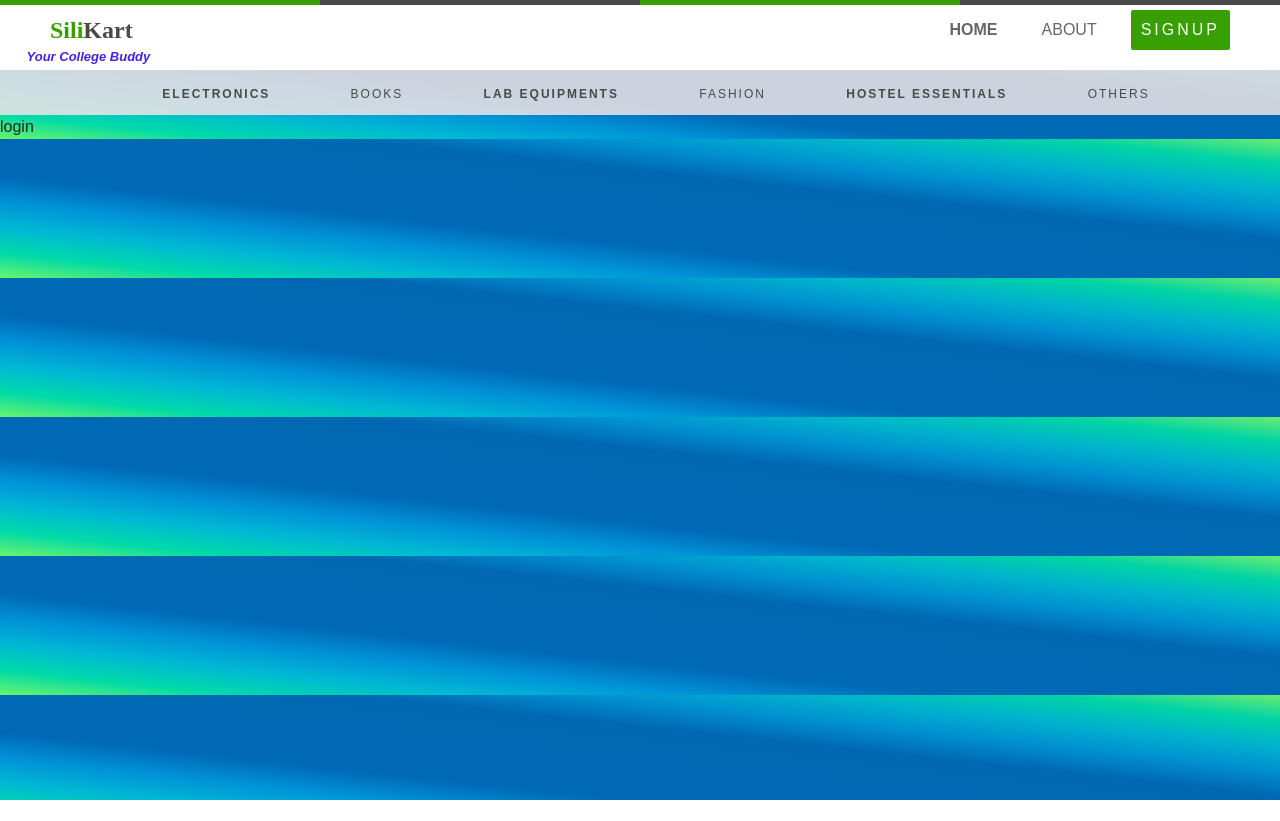
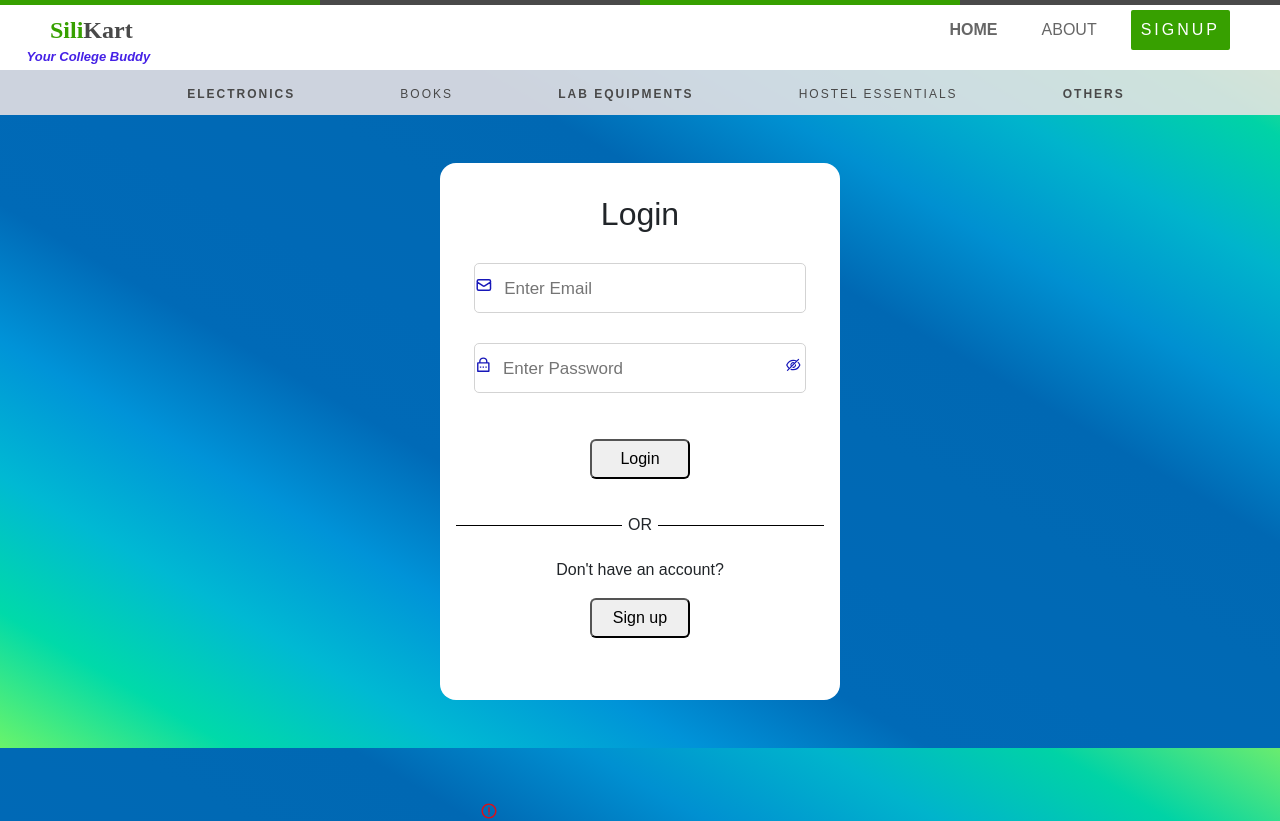
Before and after one commit to partha6686/silikart-client, a React (Create React App) app: page /auth/login in a window 1280 px wide. Before the commit the page ends 800 px from the top, so only its background shows below. Built offline with nearby package versions, Linux system fonts and the light colour scheme; no server answers.

Commit message:
login and seller changes

```diff
--- a/src/Css/Navbar.css
+++ b/src/Css/Navbar.css
@@ -119,6 +119,7 @@
   {
     position: sticky;
     top: 0;
+    z-index: 1000;
   }
   @media(max-width:700px)
   {
--- /dev/null
+++ b/src/Css/Seller.css
@@ -0,0 +1,56 @@
+.form-box {
+  position: relative;
+  top: 80px;
+  max-width: 600px;
+  margin: auto;
+  padding: 30px;
+  background: #fffbfb;
+  border: 10px solid #f2f2f2;
+  border-radius: 30px;
+}
+
+h1,
+p {
+  text-align: center;
+}
+
+input,
+textarea {
+  width: 100%;
+}
+/* .pic
+{
+  color: white;
+  float: right;
+  position: relative;
+  right: 30px;
+} */
+.tv {
+  color: white;
+  position: relative;
+  top: 50px;
+  justify-content: center;
+  text-align: center;
+}
+.profi button {
+  position: relative;
+  top: 140px;
+  left: 10px;
+  /* width: 40px;
+  height: 20px; */
+  color: rgb(252, 252, 252);
+  background-color: rgb(34, 190, 238);
+  border-radius: 5px;
+  text-decoration: none;
+  padding: 5px;
+}
+.profi button b {
+  color: rgb(10, 10, 10);
+  text-decoration: none;
+}
+.form-group textarea {
+  height: 90px;
+}
+button b {
+  text-decoration: none;
+}
--- a/src/components/common/Navbar.js
+++ b/src/components/common/Navbar.js
@@ -1,8 +1,8 @@
 import React, { useEffect, useState } from "react";
 import '../../Css/Navbar.css';
+import { GiHamburgerMenu } from 'react-icons/gi'
 import { Link, Navigate } from 'react-router-dom';
 import { useNavigate } from "react-router-dom";
-import { GiHamburgerMenu } from 'react-icons/gi';
 
 const Navbar = () => {
   const [user, setUser] = useState({});
@@ -17,7 +17,22 @@ const Navbar = () => {
 
   }
   const fetchUser = async () => {
-
+    const url = `${host}/api/auth/info`;
+    const response = await fetch(url, {
+      method: "GET",
+      headers: {
+        'Content-type': 'application/json',
+        'auth-token': localStorage.getItem('token')
+      }
+    });
+    // console.log(localStorage.getItem('token'));
+    if (response.status === 200) {
+      const json = await response.json();
+      setUser(json);
+      console.log(json);
+    } else {
+      setUser({});
+    }
   }
   useEffect(() => {
     fetchUser();
@@ -34,11 +49,10 @@ const Navbar = () => {
 
           </div>
           <div className="right">
-          {/* <div className="right"> */}
             <ul>
               <li><Link to="/"><b>HOME</b></Link></li>
               <li><Link to="/about">ABOUT</Link></li>
-              {user._id ? <li><Link to="/auth/login" onClick={handleLogout} >Logout</Link></li> : <li><Link to="/auth/signup">SignUp</Link></li>}
+              {localStorage.getItem('token') ? <li><Link to="/auth/login" onClick={handleLogout} >Logout</Link></li> : <li><Link to="/auth/signup">SignUp</Link></li>}
             </ul>
             <div className="burger">
               <GiHamburgerMenu size="32px" />
@@ -47,13 +61,12 @@ const Navbar = () => {
         </div>
         <div className="bottom_nav">
           <ul>
-            <li><Link to="#"></Link></li>
+            <li><a href="#"></a></li>
             <li><Link to="/products/electronics"><b>Electronics</b></Link></li>
             <li><Link to="/products/books">Books</Link></li>
             <li><Link to="/products/lab"><b>Lab Equipments</b></Link></li>
-            <li><Link to="/products/fashion">Fashion</Link></li>
-            <li><Link to="/products/hostel"><b>Hostel Essentials</b></Link></li>
-            <li><Link to="/products/others">Others</Link></li>
+            <li><Link to="/products/hostel">Hostel Essentials</Link></li>
+            <li><Link to="/products/others"><b>Others</b></Link></li>
             <li><Link to="#"></Link></li>
           </ul>
 
--- a/src/components/common/ProductPage.js
+++ b/src/components/common/ProductPage.js
@@ -1,13 +1,39 @@
-import React from 'react'
-import ProductCard from './ProductCard';
-import '../../Css/ProductCard.css'
+import React, { useEffect, useState } from "react";
+import { useHistory, useParams, useNavigate } from "react-router-dom";
+import ProductCard from "./ProductCard";
+import "../../Css/ProductCard.css";
 const ProductPage = () => {
-    return (
-        <div className='product_card_container'>
-            productpage
+  const { category } = useParams();
+  const [data, setData] = useState([]);
+  const navigate = useNavigate();
 
-        </div>
-    )
-}
+  const host = "http://localhost:3300";
+  const fetchProducts = async () => {
+    const url = `${host}/api/products/category/${category}`;
+    const response = await fetch(url, {
+      method: "GET",
+      headers: {
+        "Content-type": "application/json",
+        "auth-token": localStorage.getItem("token"),
+      },
+    });
+    // console.log(localStorage.getItem('token'));
+    const json = await response.json();
+    setData(json);
+  };
+  useEffect(() => {
+    if (!localStorage.getItem("token")) {
+      navigate("/auth/login");
+    }
+    fetchProducts();
+  }, [category]);
+  return (
+    <div className="product_card_container">
+      {data.map((note) => (
+        <ProductCard key={note._id} data={note} />
+      ))}
+    </div>
+  );
+};
 
-export default ProductPage
+export default ProductPage;
--- a/src/pages/Login.js
+++ b/src/pages/Login.js
@@ -1,11 +1,152 @@
-import React from 'react'
+import React, { useState } from "react";
+// import UnderLine from "../common/UnderLine";
+import { HiOutlineMail } from "react-icons/hi";
+import { RiLockPasswordLine } from "react-icons/ri";
+import { AiOutlineEye, AiOutlineEyeInvisible } from "react-icons/ai";
+import { BiErrorCircle } from "react-icons/bi";
+import { Link, useNavigate } from "react-router-dom";
+import "../Css/Auth.css";
 
 const Login = () => {
-    return (
-        <div>
-            login
+  const host = "http://localhost:3300";
+  const [error, setError] = useState();
+  const [loginError, setLoginError] = useState({});
+  const [user, setUser] = useState({
+    email: "",
+    password: "",
+  });
+  const [showPassword, setShowPassword] = useState(false);
+  let navigate = useNavigate();
+  /**********************************************/
+  const formValidator = () => {
+    if (
+      !/[a-zA-Z0-9]+[\.]?([a-zA-Z0-9]+)?[\@][a-z]{3,9}[\.][a-z]{2,5}/g.test(
+        user.email
+      )
+    ) {
+      setError(true);
+    } else {
+      setError(false);
+    }
+  };
+
+  /***********************************************/
+  const handleSubmit = async (e) => {
+    e.preventDefault();
+    formValidator();
+    if (!error) {
+      const url = `${host}/api/auth/login`;
+      const response = await fetch(url, {
+        method: "POST",
+        headers: {
+          "Content-Type": "application/json",
+        },
+        body: await JSON.stringify({
+          email: user.email,
+          password: user.password,
+        }),
+      });
+      // eslint-disable-next-line
+      const json = await response.json();
+      console.log(json);
+      if (response.status === 200) {
+        await localStorage.setItem("token", json.authToken);
+        console.log(localStorage.getItem("token"));
+        // fetchUser();
+        //Redirect
+        navigate("/");
+      } else {
+        setLoginError(json);
+        console.log(loginError);
+      }
+    }
+  };
+
+  /***********************************************/
+  const handleChange = (e) => {
+    setUser({ ...user, [e.target.name]: e.target.value });
+    formValidator();
+  };
+
+  /***********************************************/
+
+  return (
+    <div className="auth">
+      {loginError && (
+        <p className="input-error">
+          <BiErrorCircle size="18px" />
+          {loginError.errors}
+        </p>
+      )}
+      <h2>Login</h2>
+
+      <form onSubmit={handleSubmit}>
+        <div style={{ position: "relative" }}>
+          <div className="input-div">
+            <HiOutlineMail size="22px" className="icon" />
+            <input
+              type="text"
+              name="email"
+              placeholder="Enter Email"
+              vlaue={user.email}
+              onChange={handleChange}
+            />
+            <br />
+          </div>
+
+          {user.email &&
+          /[a-zA-Z0-9]+[\.]?([a-zA-Z0-9]+)?[\@][a-z]{3,9}[\.][a-z]{2,5}/g.test(
+            user.email
+          ) === false ? (
+            <p className="input-error">
+              <BiErrorCircle size="18px" /> Enter a Valid email address
+            </p>
+          ) : (
+            <p></p>
+          )}
         </div>
-    )
-}
+        <div className="input-div">
+          <RiLockPasswordLine size="22px" className="icon" />
+          <input
+            type={!showPassword ? "password" : "text"}
+            name="password"
+            placeholder="Enter Password"
+            value={user.password}
+            onChange={handleChange}
+          />
+          {showPassword ? (
+            <AiOutlineEye
+              size="22px"
+              className="pass-icon"
+              onClick={() => {
+                setShowPassword(!showPassword);
+              }}
+            />
+          ) : (
+            <AiOutlineEyeInvisible
+              size="22px"
+              className="pass-icon"
+              onClick={() => {
+                setShowPassword(!showPassword);
+              }}
+            />
+          )}
+          <br />
+        </div>
+        <div className="btn-div">
+          <button className="button-fill">Login</button>
+        </div>
+      </form>
+      <div className="btn-div">
+        <hr />
+        <span>OR</span>
+        <p>Don't have an account?</p>
+        <Link to="/auth/signup">
+          <button className="button-outline">Sign up</button>
+        </Link>
+      </div>
+    </div>
+  );
+};
 
-export default Login
+export default Login;
--- a/src/pages/Seller.js
+++ b/src/pages/Seller.js
@@ -1,4 +1,6 @@
-import React from 'react'
+import React, { useState } from 'react'
+import "../Css/Seller.css"
+import { useNavigate } from 'react-router';
 
 const Seller = () => {
     const host = "http://localhost:3300/";
@@ -24,7 +26,41 @@ const Seller = () => {
             }
         })
     }
-    //write the handle submit part
+    const handleSubmit = async (e) => {
+        e.preventDefault();
+        const url = `${host}api/products/add-product`;
+        const response = await fetch(url, {
+            method: "POST",
+            headers: {
+                "Content-Type": "application/json",
+                "auth-token": localStorage.getItem("token")
+            },
+            body: JSON.stringify({
+                title: val.title,
+                description: val.description,
+                price: val.price,
+                category: val.category
+            })
+        })
+        let json = await response.json();
+        console.log(json);
+        if (response.status === 200) {
+            const data = new FormData();
+            data.append("productImg", file);
+            const newUrl = `${host}api/products/uploadImg`;
+            const fileResponse = await fetch(newUrl, {
+                method: "POST",
+                headers: {
+                    "auth-token": localStorage.getItem("token")
+                },
+                body: data
+            })
+            json = await fileResponse.json();
+            if (fileResponse.status === 200) {
+                navigate('/profile')
+            }
+        }
+    }
     return (
         <div><div className="form-box">
             <h1>Sell Your product</h1>
```
